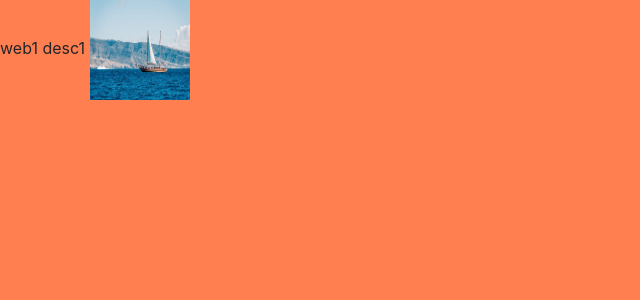
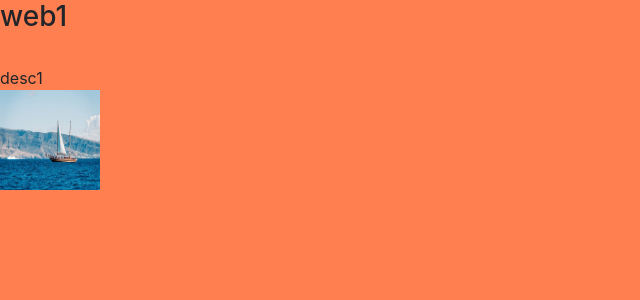
Before and after one commit to Mufseena/shop, a Django app: page /detail/1/ in a window 1280 px wide. Shown: the part 56-356 px from the top of the page, without its empty margins (0-640 px from the left). Run offline with Django 4.2, Linux system fonts and the light colour scheme; data comes from the database, SQL or seed files in the repository.

Commit message:
Update detail.html

```diff
--- a/my_web_app_project/templates/detail.html
+++ b/my_web_app_project/templates/detail.html
@@ -1,6 +1,7 @@
 {% extends 'base.html' %}
 {% block body %}
-{{web.name}}
-{{web.desc}}
-<img src = "{{web.image.url}}" height="100" width="100">
+
+<h3>{{web.name}}</h3><br>
+{{web.desc}}<br>
+<img src = "{{web.image.url}}" height="100" width="100"><br>
 {% endblock %}
```
